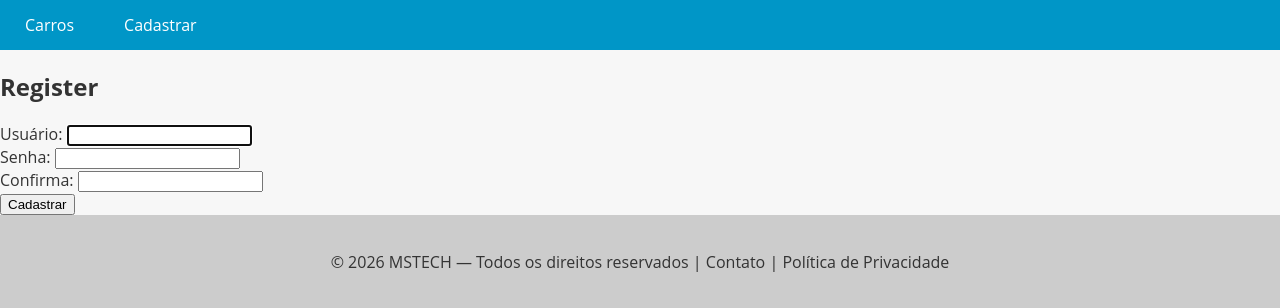
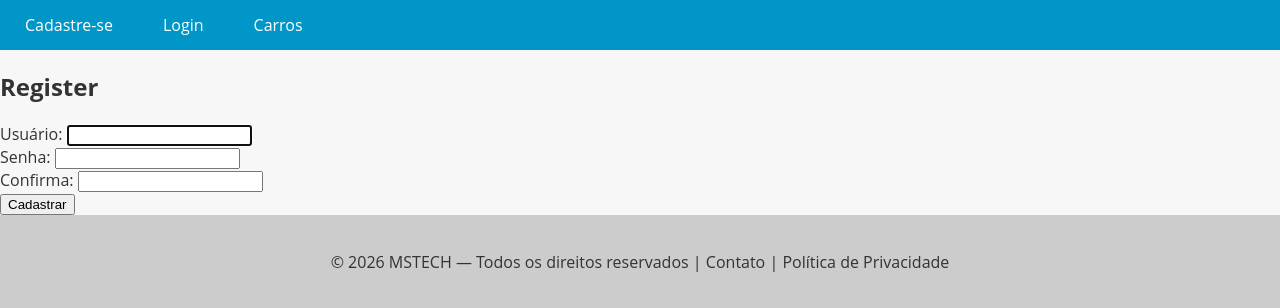
Before and after one commit to UlissesMoraesTI/PythonCars, a Django app: page /register/ in a window 1280 px wide. Shown: the top 308 px of the page. Run offline with Django 5.2, Linux system fonts and the light colour scheme.

Commit message:
Autenticacao

```diff
--- a/accounts/views.py
+++ b/accounts/views.py
@@ -1,4 +1,5 @@
 from django.contrib.auth.forms import UserCreationForm, AuthenticationForm
+from django.contrib.auth import login, logout, authenticate
 from django.shortcuts import render, redirect
 
 def register_view(request):
@@ -7,10 +8,25 @@ def register_view(request):
         if user_form.is_valid():
             user_form.save()
             return redirect('login')
+            #return redirect('cars_list')
     else:
         user_form = UserCreationForm()
     return render(request, 'register.html', {'user_form': user_form})
 
 def login_view(request):
-    login_form = AuthenticationForm()
+    if request.method == 'POST':
+         username = request.POST['username']
+         password = request.POST['password']
+         user = authenticate(request, username=username, password=password)
+         if user is not None:
+             login(request, user)
+             return redirect('cars_list')  # Redirect to a success page after login
+         else:
+             login_form = AuthenticationForm()
+    else:
+        login_form = AuthenticationForm()
     return render(request, 'login.html', {'login_form': login_form})
+
+def logout_view(request):
+    logout(request)
+    return redirect('cars_list')  # Redirect to the login page after logout
--- a/app/templates/base.html
+++ b/app/templates/base.html
@@ -72,8 +72,16 @@
   <header>
     <nav>
       <ul>
+        {% if user.is_authenticated %}
+          <li>Olá, {{ user.username }}</li>
+          <li><a href="{% url 'new_car' %}">Cadastrar</a></li>
+          <li><a href="{% url 'logout' %}">Sair</a></li>
+        {% else %}
+          <li><a href="{% url 'register' %}">Cadastre-se</a></li>
+          <li><a href="{% url 'login' %}">Login</a></li>
+        {% endif %}
         <li><a href="{% url 'cars_list' %}">Carros</a></li>
-        <li><a href="{% url 'new_car' %}">Cadastrar</a></li>
+
       </ul>
 
     </nav>
--- a/app/urls.py
+++ b/app/urls.py
@@ -19,12 +19,13 @@ from django.urls import path
 from django.conf import settings
 from django.conf.urls.static import static
 from cars.views import cars_view, new_car_view
-from accounts.views import register_view, login_view
+from accounts.views import register_view, login_view, logout_view
 
 urlpatterns = [
     path('admin/', admin.site.urls),
     path('register/', register_view, name='register'),
     path('login/', login_view, name='login'),
+    path('logout/', logout_view, name='logout'),
     path('cars/', cars_view, name='cars_list'),
     path('new_car/', new_car_view, name='new_car'),
 ] + static(settings.MEDIA_URL, document_root=settings.MEDIA_ROOT)
```
Also changed, not shown: accounts/templates/login.html (line endings or trailing spaces), db.sqlite3.
